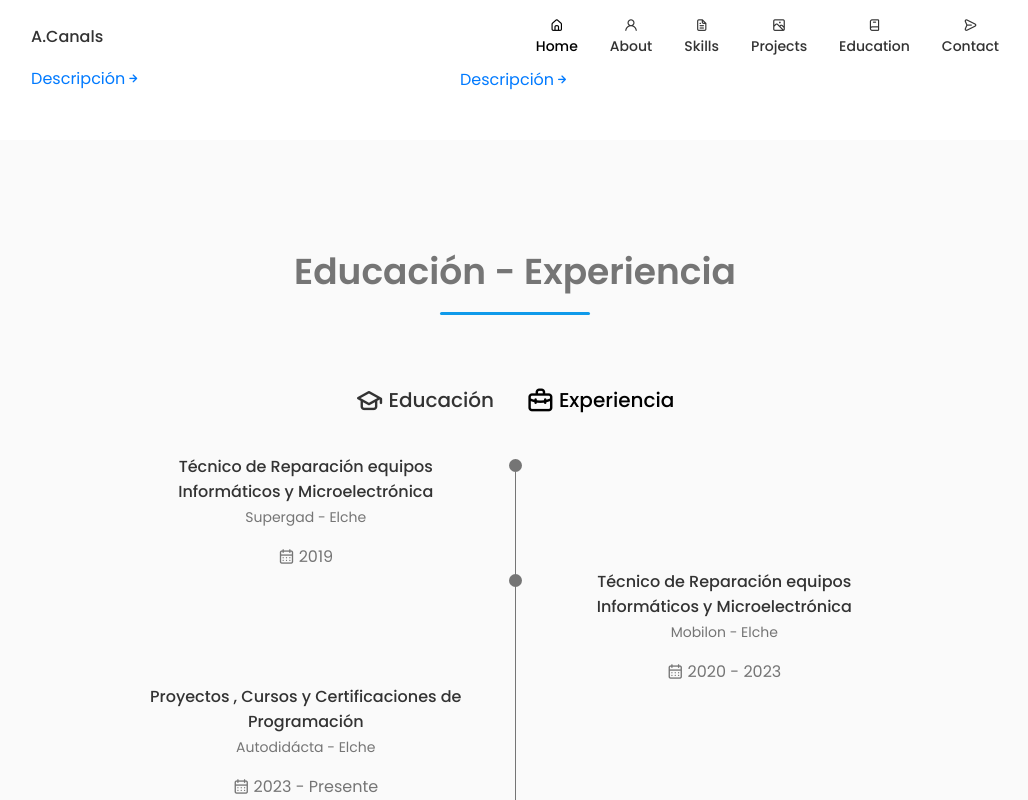
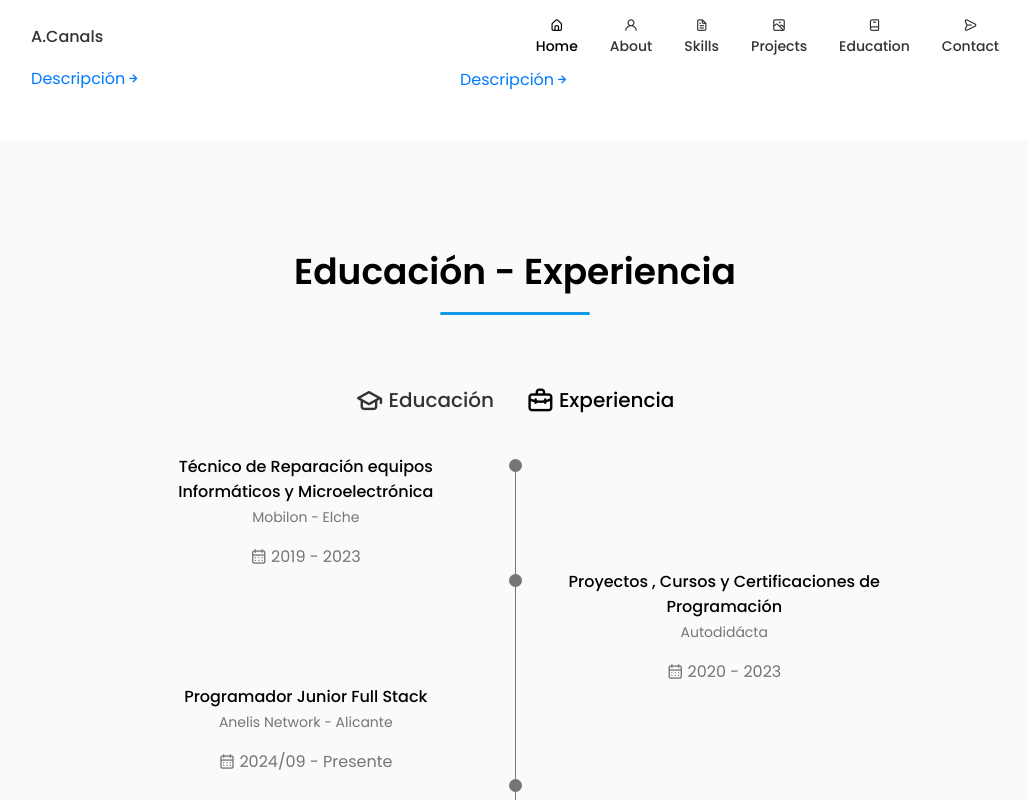
Before and after one commit to AlejandroCanals/PortFolio, a React (Vite) app in the folder Portfolio/: page / in a window 1280 px wide. Both pictures are taken after a click on the element "Experiencia". Shown: the part 2973-3773 px from the top of the page, without its empty margins (125-1153 px from the left). Built offline with nearby package versions, Linux system fonts and the light colour scheme.

Commit message:
cambios estilos generales 2

```diff
--- a/Portfolio/src/App.css
+++ b/Portfolio/src/App.css
@@ -11,7 +11,7 @@
   --hue: 0;
   --sat: 0%;
   --title-color: hsl(var(--hue), var(--sat), 20%);
-  --title-color-dark: hsl(var(--hue), var(--sat), 0%);
+  --title-color-dark: #000;
   --title-color-blue:#007AFF;
   --text-color: hsl(var(--hue), var(--sat),46%);
   --body-color: hsl(var(--hue), var(--sat), 98%);
@@ -100,7 +100,7 @@ body{
 }
 
 h1,h2,h3{
-  color: var(--title-color);
+  color: var(--title-color-dark);
   font-weight: var(--font-semi-bold);
 }
 
@@ -136,7 +136,7 @@ img{
 
 .section__title{
   font-size: var(--h1-font-size);
-  color: var(--text-color);
+  color: var(--title-color-dark);;
   position: relative;
   display: inline-block;
   padding-bottom: 1rem;
--- a/Portfolio/src/components/contact/contact.css
+++ b/Portfolio/src/components/contact/contact.css
@@ -1,5 +1,5 @@
 .contact__container{
-    grid-template-columns: repeat(2,max-content);
+    /*grid-template-columns: repeat(2,max-content);*/
     justify-content: center;
     column-gap: 6rem;
     padding-bottom: 0%3rem;
--- a/Portfolio/src/components/footer/Footer.jsx
+++ b/Portfolio/src/components/footer/Footer.jsx
@@ -40,7 +40,7 @@ const Footer = () => {
               <i class="uil uil-linkedin"></i>
             </a>
             <a
-              href="mailto:alejandrocanals17@gmail.com"
+              href="mailto:alejandrocanals.dev@gmail.com"
               className="footer__social-link"
               target={"_blank"}
             >
--- a/Portfolio/src/components/header/Header.jsx
+++ b/Portfolio/src/components/header/Header.jsx
@@ -7,7 +7,7 @@ const Header = () => {
   return (
     <header className="header">
       <nav className="nav container">
-        <a href="home" className="nav__logo">
+        <a href="#home" className="nav__logo">
           A.Canals
         </a>
         <div className={Toogle ? "nav__menu show-menu" : "nav__menu "}>
--- a/Portfolio/src/components/home/Social.jsx
+++ b/Portfolio/src/components/home/Social.jsx
@@ -19,7 +19,7 @@ const Social = () => {
       </a>
 
       <a
-        href="mailto:alejandrocanals17@gmail.com"
+        href="mailto:alejandrocanals.dev@gmail.com"
         className="home__social-icon"
         target={"_blank"}
       >
--- a/Portfolio/src/components/home/home.css
+++ b/Portfolio/src/components/home/home.css
@@ -18,12 +18,12 @@
 
 .home__social-icon{
     font-size: 1.25rem;
-    color: var(--title-color);
+    color: var(--title-color-dark);
 
 }
 
 .home__social-icon:hover{
-    color:var(--title-color-dark)
+    color:var(--title-color)
 }
 
 .home__title{
@@ -73,8 +73,7 @@
     width: 300px;
     height: 300px;
     border-radius: 10rem;
-
-
+    position: relative;
 }
 
 @keyframes profile_animate{
--- a/Portfolio/src/components/qualification/Qualification.jsx
+++ b/Portfolio/src/components/qualification/Qualification.jsx
@@ -68,48 +68,35 @@ const Qualification = () => {
               <div>
                 <span className="qualification__rounder"></span>
                 <span className="qualification__line"></span>
-
-
-
               </div>
               <div>
-                <h3 className="qualification__title">Cursos y Certificaciones de Programación</h3>
+                <h3 className="qualification__title">Experto en Transformación Digital</h3>
                 <span className="qualification__subtitle">
-                  Courserea - Udemy - FreeCodeCamp - Youtube
+                FEMPA - Universidad Miguel Hernández
                 </span>
                 <div className="qualification__calendar">
-                  <i className="uil uil-calendar-alt"></i> 2023 - Presente
+                  <i className="uil uil-calendar-alt"></i> 2023
                 </div>
               </div>
             </div>
 
             <div className="qualification__data" >
-
               <div>
-                <h3 className="qualification__title">Experto en Transformación Digital</h3>
+                <h3 className="qualification__title">Cursos, Certificaciones y Proyectos Personales de Programación</h3>
                 <span className="qualification__subtitle">
-                  FEMPA - Universidad Miguel Hernández <br></br>
-                  Esta formación ofrece una ayuda a la contratación, subvenciona por los fondos
-NextGenerationEU.
+                  Courserea - Udemy - FreeCodeCamp - Youtube
                 </span>
 
                 <div className="qualification__calendar">
-                  <i className="uil uil-calendar-alt"></i> 2023 - 2024
+                  <i className="uil uil-calendar-alt"></i> 2023 - Presente
                 </div>
               </div>
 
               <div>
-              <span className="qualification__line"></span>
-
-              <span className="qualification__rounder"></span>
-
-
-
+                <span className="qualification__line"></span>
+                <span className="qualification__rounder"></span>
               </div>
-
             </div>
-
-
           </div>
 
           <div
@@ -123,10 +110,10 @@ NextGenerationEU.
               <div>
                 <h3 className="qualification__title">Técnico de Reparación equipos Informáticos y Microelectrónica</h3>
                 <span className="qualification__subtitle">
-                  Supergad - Elche
+                  Mobilon - Elche
                 </span>
                 <div className="qualification__calender">
-                  <i className="uil uil-calendar-alt"></i> 2019
+                  <i className="uil uil-calendar-alt"></i> 2019 - 2023
                 </div>
               </div>
 
@@ -145,8 +132,8 @@ NextGenerationEU.
                 <span className="qualification__line"></span>
               </div>
               <div>
-                <h3 className="qualification__title">Técnico de Reparación equipos Informáticos y Microelectrónica</h3>
-                <span className="qualification__subtitle">Mobilon - Elche</span>
+                <h3 className="qualification__title">Proyectos , Cursos y Certificaciones de Programación</h3>
+                <span className="qualification__subtitle">Autodidácta</span>
                 <div className="qualification__calender">
                   <i className="uil uil-calendar-alt"></i> 2020 - 2023
                 </div>
@@ -155,10 +142,10 @@ NextGenerationEU.
 
             <div className="qualification__data">
               <div>
-                <h3 className="qualification__title">Proyectos , Cursos y Certificaciones de Programación</h3>
-                <span className="qualification__subtitle">Autodidácta - Elche</span>
+                <h3 className="qualification__title">Programador Junior Full Stack</h3>
+                <span className="qualification__subtitle">Anelis Network - Alicante</span>
                 <div className="qualification__calender">
-                  <i className="uil uil-calendar-alt"></i> 2023 - Presente
+                  <i className="uil uil-calendar-alt"></i> 2024/09 - Presente
                 </div>
               </div>
 
```
Also changed, not shown: Portfolio/src/components/contact/Contact.jsx (+4 -3 lines).
